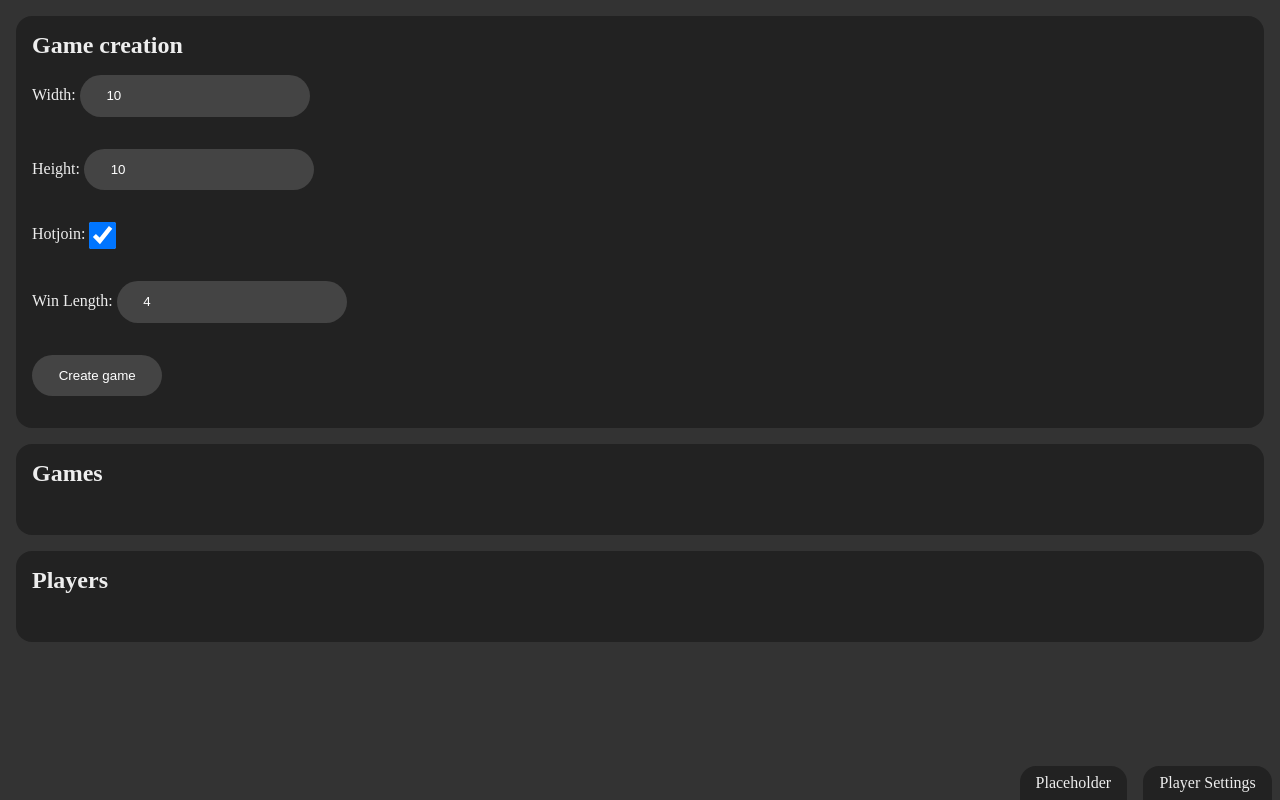
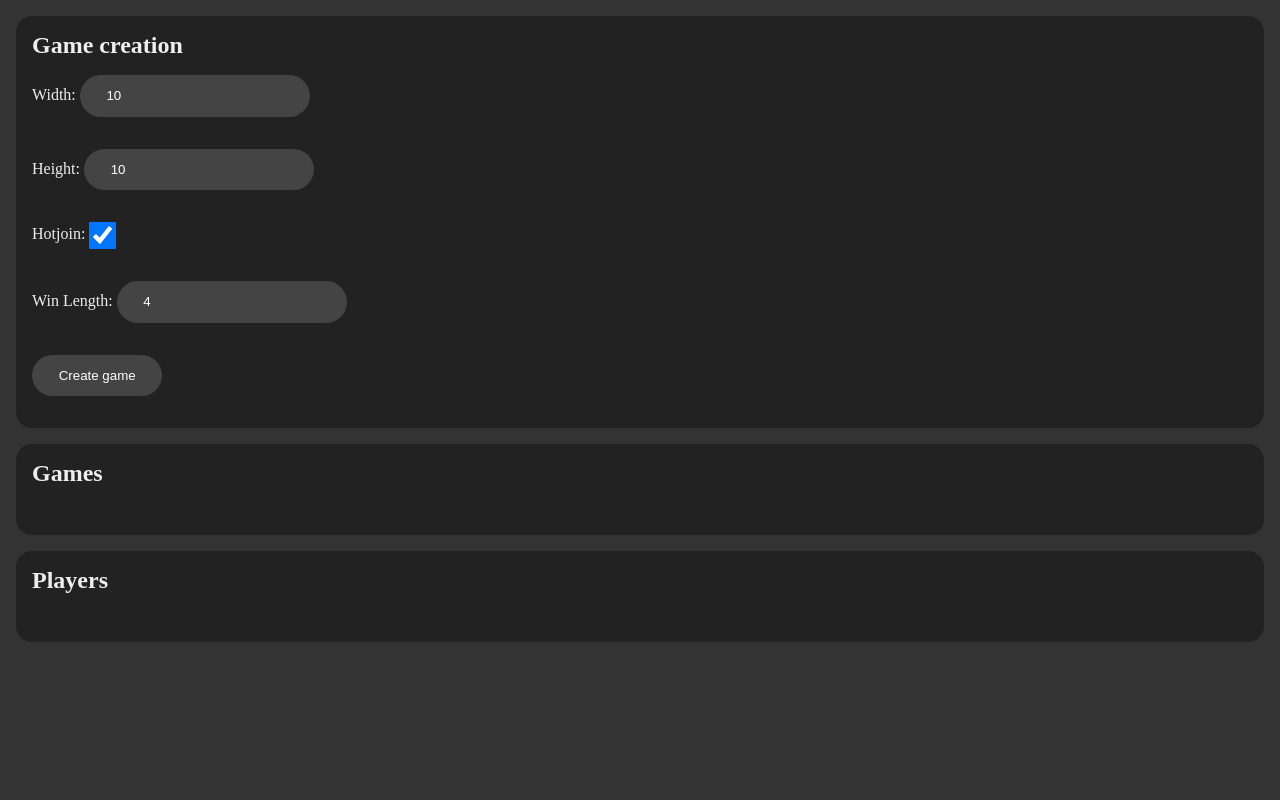
Before and after one commit to ondradoksy/tictactoe-client, a website built with webpack: page www/index.html in a window 1280 px wide. Built offline with nearby package versions, Linux system fonts and the light colour scheme.

Commit message:
Hidden unfinished features

```diff
--- a/www/index.html
+++ b/www/index.html
@@ -91,7 +91,7 @@
         </div>
       </section>
     </div>
-    <div class="tabs">
+    <div class="tabs" style="display: none;">
       <div class="tab">
         <div class="tab-name">
           Player Settings
```
